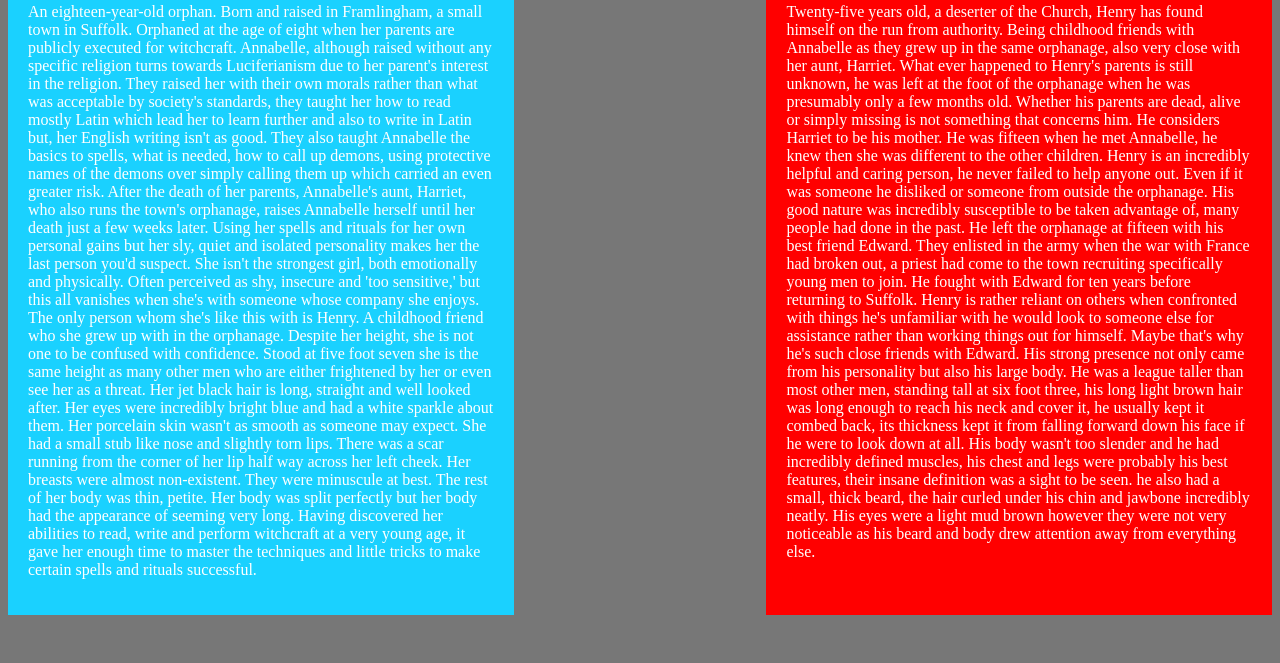
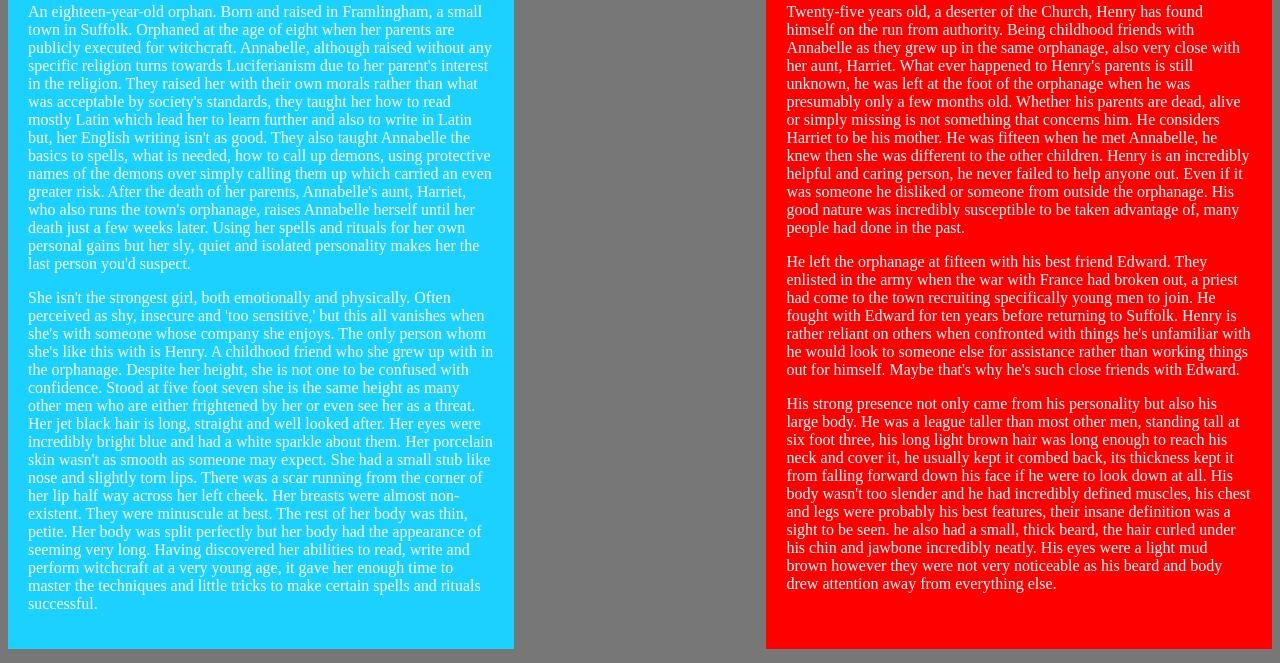
Before and after one commit to Hhanif1/Flexbox, a plain HTML site: page index.html in a window 1280 px wide. Shown: the part 952-1615 px from the top of the page. Drawn offline with Linux system fonts and the light colour scheme.

Commit message:
Paragraph

```diff
--- a/index.html
+++ b/index.html
@@ -36,19 +36,20 @@ Now she is eighteen years of age and is accused of being a Black Witch. Brought
 
 <div class="call-out">
 <h3> Annabelle</h3>
-<p> An eighteen-year-old orphan. Born and raised in Framlingham, a small town in Suffolk. Orphaned at the age of eight when her parents are publicly executed for witchcraft. Annabelle, although raised without any specific religion turns towards Luciferianism due to her parent's interest in the religion. They raised her with their own morals rather than what was acceptable by society's standards, they taught her how to read mostly Latin which lead her to learn further and also to write in Latin but, her English writing isn't as good. They also taught Annabelle the basics to spells, what is needed, how to call up demons, using protective names of the demons over simply calling them up which carried an even greater risk. After the death of her parents, Annabelle's aunt, Harriet, who also runs the town's orphanage, raises Annabelle herself until her death just a few weeks later. Using her spells and rituals for her own personal gains but her sly, quiet and isolated personality makes her the last person you'd suspect.
+<p> An eighteen-year-old orphan. Born and raised in Framlingham, a small town in Suffolk. Orphaned at the age of eight when her parents are publicly executed for witchcraft. Annabelle, although raised without any specific religion turns towards Luciferianism due to her parent's interest in the religion. They raised her with their own morals rather than what was acceptable by society's standards, they taught her how to read mostly Latin which lead her to learn further and also to write in Latin but, her English writing isn't as good. They also taught Annabelle the basics to spells, what is needed, how to call up demons, using protective names of the demons over simply calling them up which carried an even greater risk. After the death of her parents, Annabelle's aunt, Harriet, who also runs the town's orphanage, raises Annabelle herself until her death just a few weeks later. Using her spells and rituals for her own personal gains but her sly, quiet and isolated personality makes her the last person you'd suspect.</p>
 
-She isn't the strongest girl, both emotionally and physically. Often perceived as shy, insecure and 'too sensitive,' but this all vanishes when she's with someone whose company she enjoys. The only person whom she's like this with is Henry. A childhood friend who she grew up with in the orphanage. Despite her height, she is not one to be confused with confidence. Stood at five foot seven she is the same height as many other men who are either frightened by her or even see her as a threat. Her jet black hair is long, straight and well looked after. Her eyes were incredibly bright blue and had a white sparkle about them. Her porcelain skin wasn't as smooth as someone may expect. She had a small stub like nose and slightly torn lips. There was a scar running from the corner of her lip half way across her left cheek. Her breasts were almost non-existent. They were minuscule at best. The rest of her body was thin, petite. Her body was split perfectly but her body had the appearance of seeming very long.  Having discovered her abilities to read, write and perform witchcraft at a very young age, it gave her enough time to master the techniques and little tricks to make certain spells and rituals successful.
+<p>She isn't the strongest girl, both emotionally and physically. Often perceived as shy, insecure and 'too sensitive,' but this all vanishes when she's with someone whose company she enjoys. The only person whom she's like this with is Henry. A childhood friend who she grew up with in the orphanage. Despite her height, she is not one to be confused with confidence. Stood at five foot seven she is the same height as many other men who are either frightened by her or even see her as a threat. Her jet black hair is long, straight and well looked after. Her eyes were incredibly bright blue and had a white sparkle about them. Her porcelain skin wasn't as smooth as someone may expect. She had a small stub like nose and slightly torn lips. There was a scar running from the corner of her lip half way across her left cheek. Her breasts were almost non-existent. They were minuscule at best. The rest of her body was thin, petite. Her body was split perfectly but her body had the appearance of seeming very long.  Having discovered her abilities to read, write and perform witchcraft at a very young age, it gave her enough time to master the techniques and little tricks to make certain spells and rituals successful.
 </p>
 </div>
 
 <div class="call-out">
 <h3>Henry</h3>
 <p>Twenty-five years old, a deserter of the Church, Henry has found himself on the run from authority. Being childhood friends with Annabelle as they grew up in the same orphanage, also very close with her aunt, Harriet. What ever happened to Henry's parents is still unknown, he was left at the foot of the orphanage when he was presumably only a few months old. Whether his parents are dead, alive or simply missing is not something that concerns him. He considers Harriet to be his mother. He was fifteen when he met Annabelle, he knew then she was different to the other children. Henry is an incredibly helpful and caring person, he never failed to help anyone out. Even if it was someone he disliked or someone from outside the orphanage. His good nature was incredibly susceptible to be taken advantage of, many people had done in the past.
+</p>
 
-He left the orphanage at fifteen with his best friend Edward. They enlisted in the army when the war with France had broken out, a priest had come to the town recruiting specifically young men to join. He fought with Edward for ten years before returning to Suffolk. Henry is rather reliant on others when confronted with things he's unfamiliar with he would look to someone else for assistance rather than working things out for himself. Maybe that's why he's such close friends with Edward.
+<p>He left the orphanage at fifteen with his best friend Edward. They enlisted in the army when the war with France had broken out, a priest had come to the town recruiting specifically young men to join. He fought with Edward for ten years before returning to Suffolk. Henry is rather reliant on others when confronted with things he's unfamiliar with he would look to someone else for assistance rather than working things out for himself. Maybe that's why he's such close friends with Edward. </p>
 
-His strong presence not only came from his personality but also his large body. He was a league taller than most other men, standing tall at six foot three, his long light brown hair was long enough to reach his neck and cover it, he usually kept it combed back, its thickness kept it from falling forward down his face if he were to look down at all. His body wasn't too slender and he had incredibly defined muscles, his chest and legs were probably his best features, their insane definition was a sight to be seen. he also had a small, thick beard, the hair curled under his chin and jawbone incredibly neatly. His eyes were a light mud brown however they were not very noticeable as his beard and body drew attention away from everything else.</p>
+<p>His strong presence not only came from his personality but also his large body. He was a league taller than most other men, standing tall at six foot three, his long light brown hair was long enough to reach his neck and cover it, he usually kept it combed back, its thickness kept it from falling forward down his face if he were to look down at all. His body wasn't too slender and he had incredibly defined muscles, his chest and legs were probably his best features, their insane definition was a sight to be seen. he also had a small, thick beard, the hair curled under his chin and jawbone incredibly neatly. His eyes were a light mud brown however they were not very noticeable as his beard and body drew attention away from everything else.</p>
 </div>
 </div>
 
```
